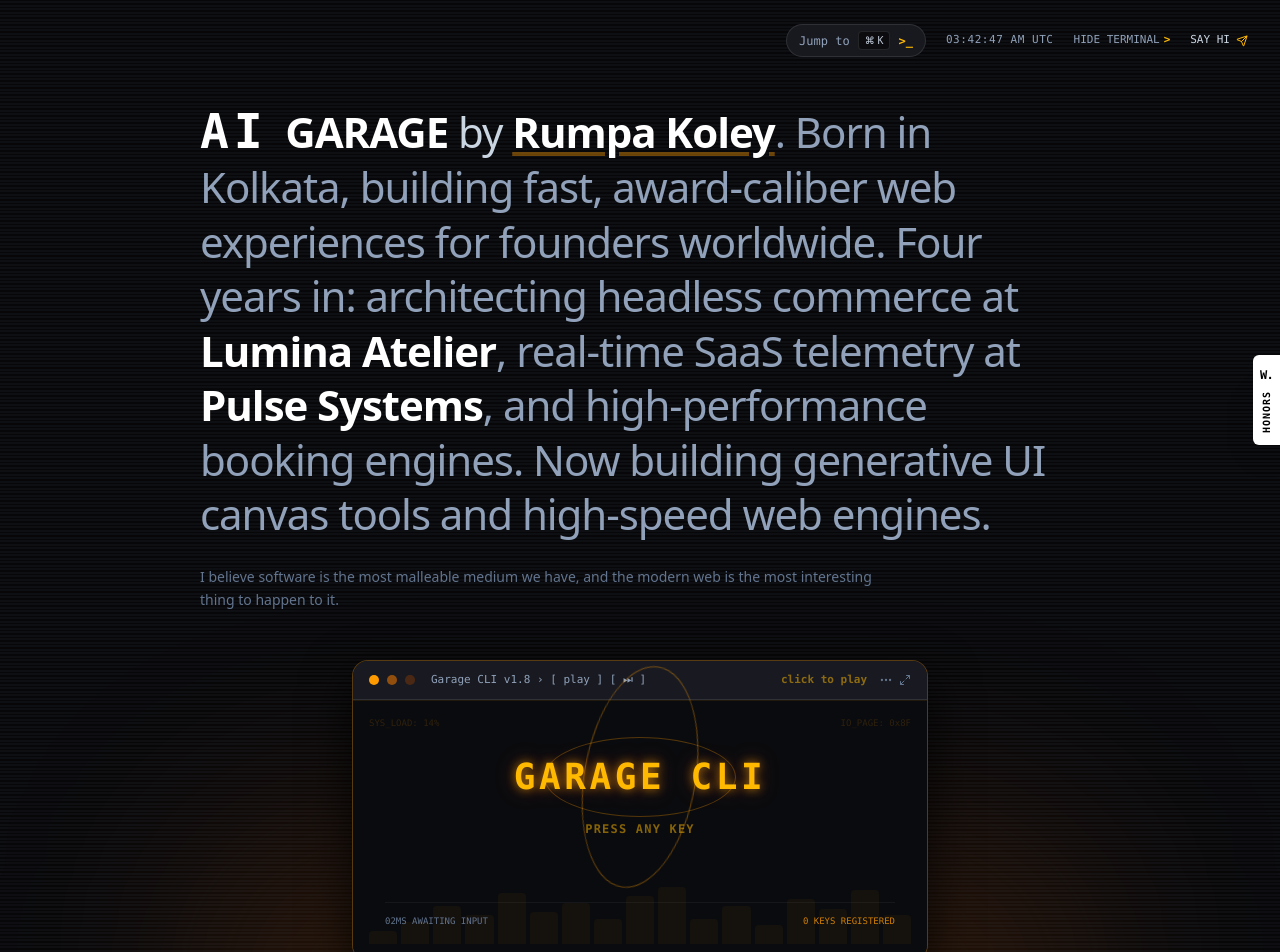
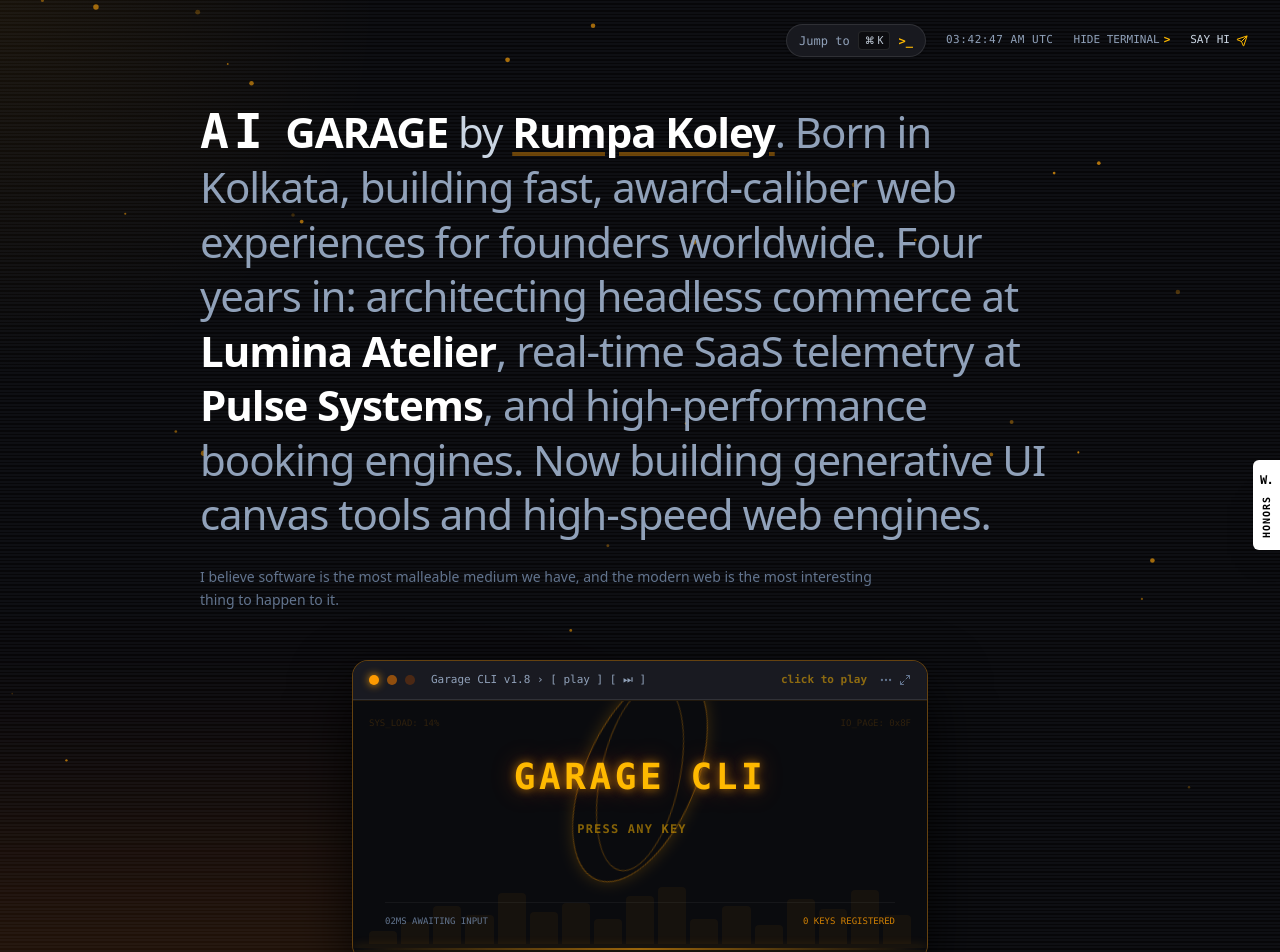
Before and after one commit to Rumpakoley/Rumpa-Web-Developer, a React (Vite) app: page / in a window 1280 px wide. Shown: the top 952 px of the page. Built offline with nearby package versions, Linux system fonts and the light colour scheme.

Commit message:
Add interactive 3D mouse tilt, glowing embers canvas, radar sweep, and phosphor bloom transitions to landing page

```diff
--- a/src/components/BryanGarageLandingHero.tsx
+++ b/src/components/BryanGarageLandingHero.tsx
@@ -1,7 +1,7 @@
-import React, { useState, useEffect } from 'react';
+import React, { useState, useEffect, useRef } from 'react';
 import { DeveloperProfile, Project } from '../types';
 import { sound } from '../utils/audio';
-import { Terminal, Send, Search, ExternalLink, Play, SkipForward, Maximize2, MoreHorizontal } from 'lucide-react';
+import { Terminal, Send, Search, ExternalLink, Play, SkipForward, Maximize2, MoreHorizontal, Sparkles } from 'lucide-react';
 
 interface BryanGarageLandingHeroProps {
   profile: DeveloperProfile;
@@ -16,18 +16,24 @@ export const BryanGarageLandingHero: React.FC<BryanGarageLandingHeroProps> = ({
   onOpenCommandPalette,
   onOpenContact,
   onOpenShowcase,
-  onSelectProject,
 }) => {
   const [currentTime, setCurrentTime] = useState<string>('');
   const [terminalVisible, setTerminalVisible] = useState<boolean>(true);
   const [terminalInteractive, setTerminalInteractive] = useState<boolean>(false);
   const [terminalInput, setTerminalInput] = useState<string>('');
+  const [isBlooming, setIsBlooming] = useState<boolean>(false);
+  const [mousePos, setMousePos] = useState({ x: 0, y: 0 });
+  const [windowTilt, setWindowTilt] = useState({ x: 0, y: 0 });
+
+  const heroRef = useRef<HTMLElement>(null);
+  const canvasRef = useRef<HTMLCanvasElement>(null);
+
   const [terminalLogs, setTerminalLogs] = useState<string[]>([
     'BOOT: Garage CLI v1.8 online (x86_64)',
     'ROUTINES: showcase, projects, skills, contact, clear',
   ]);
 
-  // Dynamic live clock matching screenshot: "08:49:27 AM  ASIA/CALCUTTA"
+  // Dynamic live clock: "08:49:27 AM  ASIA/CALCUTTA"
   useEffect(() => {
     const updateClock = () => {
       const now = new Date();
@@ -37,7 +43,6 @@ export const BryanGarageLandingHero: React.FC<BryanGarageLandingHeroProps> = ({
         second: '2-digit',
         hour12: true,
       });
-      // Timezone identifier or ASIA/CALCUTTA
       const tz = Intl.DateTimeFormat().resolvedOptions().timeZone.toUpperCase();
       setCurrentTime(`${timeStr}  ${tz}`);
     };
@@ -46,20 +51,103 @@ export const BryanGarageLandingHero: React.FC<BryanGarageLandingHeroProps> = ({
     return () => clearInterval(interval);
   }, []);
 
-  // Keyboard press listener for "PRESS ANY KEY"
+  // Keyboard listener for "PRESS ANY KEY"
   useEffect(() => {
     const handleKeyDown = (e: KeyboardEvent) => {
       if (e.target instanceof HTMLInputElement || e.target instanceof HTMLTextAreaElement) {
         return;
       }
       if (!terminalInteractive) {
-        sound.playTerminalSuccess();
-        setTerminalInteractive(true);
+        triggerTerminalBoot();
       }
     };
     window.addEventListener('keydown', handleKeyDown);
     return () => window.removeEventListener('keydown', handleKeyDown);
   }, [terminalInteractive]);
+
+  // Ambient floating amber embers canvas animation
+  useEffect(() => {
+    const canvas = canvasRef.current;
+    if (!canvas) return;
+    const ctx = canvas.getContext('2d');
+    if (!ctx) return;
+
+    let animationFrameId: number;
+    let width = (canvas.width = window.innerWidth);
+    let height = (canvas.height = window.innerHeight);
+
+    const handleResize = () => {
+      if (!canvas) return;
+      width = canvas.width = window.innerWidth;
+      height = canvas.height = window.innerHeight;
+    };
+    window.addEventListener('resize', handleResize);
+
+    // 35 subtle glowing amber particles
+    const particles = Array.from({ length: 35 }, () => ({
+      x: Math.random() * width,
+      y: Math.random() * height,
+      size: Math.random() * 2 + 0.8,
+      speedY: Math.random() * 0.45 + 0.2,
+      speedX: (Math.random() - 0.5) * 0.3,
+      opacity: Math.random() * 0.6 + 0.2,
+    }));
+
+    const render = () => {
+      ctx.clearRect(0, 0, width, height);
+
+      particles.forEach((p) => {
+        p.y -= p.speedY;
+        p.x += p.speedX;
+
+        if (p.y < 0) {
+          p.y = height + 10;
+          p.x = Math.random() * width;
+        }
+
+        ctx.fillStyle = `rgba(245, 158, 11, ${p.opacity})`;
+        ctx.beginPath();
+        ctx.arc(p.x, p.y, p.size, 0, Math.PI * 2);
+        ctx.fill();
+      });
+
+      animationFrameId = requestAnimationFrame(render);
+    };
+
+    render();
+
+    return () => {
+      window.removeEventListener('resize', handleResize);
+      cancelAnimationFrame(animationFrameId);
+    };
+  }, []);
+
+  // 3D Mouse Tilt over Hero Section
+  const handleHeroMouseMove = (e: React.MouseEvent<HTMLElement>) => {
+    const rect = e.currentTarget.getBoundingClientRect();
+    const x = e.clientX - rect.left;
+    const y = e.clientY - rect.top;
+    setMousePos({ x, y });
+
+    const centerX = rect.width / 2;
+    const centerY = rect.height / 2;
+    const rotateX = ((y - centerY) / centerY) * -6;
+    const rotateY = ((x - centerX) / centerX) * 6;
+    setWindowTilt({ x: rotateX, y: rotateY });
+  };
+
+  const handleHeroMouseLeave = () => {
+    setWindowTilt({ x: 0, y: 0 });
+  };
+
+  const triggerTerminalBoot = () => {
+    sound.playTerminalSuccess();
+    setIsBlooming(true);
+    setTimeout(() => {
+      setIsBlooming(false);
+      setTerminalInteractive(true);
+    }, 350);
+  };
 
   const handleTerminalSubmit = (e: React.FormEvent) => {
     e.preventDefault();
@@ -67,42 +155,61 @@ export const BryanGarageLandingHero: React.FC<BryanGarageLandingHeroProps> = ({
     if (!cmd) return;
 
     sound.playTerminalSuccess();
-    setTerminalLogs(prev => [...prev, `> ${cmd}`]);
+    setTerminalLogs((prev) => [...prev, `> ${cmd}`]);
 
     if (cmd === 'showcase' || cmd === 'timeline' || cmd === 'play') {
-      setTerminalLogs(prev => [...prev, '✓ Navigating to 3D Timeline Chain...']);
-      setTimeout(() => onOpenShowcase(), 300);
+      setTerminalLogs((prev) => [...prev, '✓ Launching 3D Timeline Chain...']);
+      setTimeout(() => onOpenShowcase(), 350);
     } else if (cmd === 'contact' || cmd === 'hi') {
-      setTerminalLogs(prev => [...prev, '✓ Opening communication dispatch...']);
-      setTimeout(() => onOpenContact(), 300);
+      setTerminalLogs((prev) => [...prev, '✓ Opening communication dispatch...']);
+      setTimeout(() => onOpenContact(), 350);
     } else if (cmd === 'clear') {
       setTerminalLogs([]);
     } else {
-      setTerminalLogs(prev => [...prev, `Command '${cmd}' logged. Type 'showcase' or 'contact'.`]);
+      setTerminalLogs((prev) => [...prev, `Command '${cmd}' logged. Type 'showcase' or 'contact'.`]);
     }
     setTerminalInput('');
   };
 
   return (
-    <section className="relative min-h-[92vh] flex flex-col justify-between bg-garage-scanlines text-slate-200 overflow-hidden px-4 sm:px-8 pt-6 pb-12 select-none border-b border-amber-500/20">
+    <section
+      ref={heroRef}
+      onMouseMove={handleHeroMouseMove}
+      onMouseLeave={handleHeroMouseLeave}
+      className="relative min-h-[92vh] flex flex-col justify-between bg-garage-scanlines text-slate-200 overflow-hidden px-4 sm:px-8 pt-6 pb-12 select-none border-b border-amber-500/20 perspective-container"
+    >
+      {/* Interactive Cursor Spotlight Glow */}
+      <div
+        aria-hidden="true"
+        className="absolute inset-0 pointer-events-none transition-opacity duration-300"
+        style={{
+          background: `radial-gradient(circle at ${mousePos.x}px ${mousePos.y}px, rgba(245, 158, 11, 0.07), transparent 380px)`,
+        }}
+      />
+
+      {/* Ambient floating amber embers canvas */}
+      <canvas
+        ref={canvasRef}
+        className="absolute inset-0 pointer-events-none z-0"
+      />
 
       {/* Background warm amber flame blur at bottom */}
       <div
         aria-hidden="true"
-        className="absolute bottom-[-100px] left-1/2 -translate-x-1/2 w-[750px] sm:w-[900px] h-[350px] bg-gradient-to-t from-amber-600/25 via-orange-500/15 to-transparent rounded-full blur-[110px] pointer-events-none"
+        className="absolute bottom-[-90px] left-1/2 -translate-x-1/2 w-[750px] sm:w-[950px] h-[360px] bg-gradient-to-t from-amber-600/30 via-orange-500/18 to-transparent rounded-full blur-[110px] pointer-events-none amber-haze-pulse z-0"
       />
 
       {/* ======================================================== */}
       {/* TOP HEADER BAR (Exact match to reference site)           */}
       {/* ======================================================== */}
-      <div className="relative z-20 flex items-center justify-end gap-5 text-xs font-mono">
+      <div className="relative z-20 flex items-center justify-end gap-5 text-xs font-mono animate-hero-fade">
         {/* Jump to Command Palette Button */}
         <button
           onClick={() => {
             sound.playClick();
             onOpenCommandPalette();
           }}
-          className="px-3 py-1.5 rounded-full bg-[#18191f] hover:bg-[#22242c] border border-white/10 hover:border-amber-500/40 text-slate-300 hover:text-white transition-all flex items-center gap-2"
+          className="px-3 py-1.5 rounded-full bg-[#18191f] hover:bg-[#22242c] border border-white/10 hover:border-amber-500/40 text-slate-300 hover:text-white transition-all flex items-center gap-2 shadow-sm hover:scale-105 active:scale-95"
           title="Open command palette (Ctrl+K)"
         >
           <span className="text-slate-400">Jump to</span>
@@ -123,10 +230,10 @@ export const BryanGarageLandingHero: React.FC<BryanGarageLandingHeroProps> = ({
             sound.playClick();
             setTerminalVisible(!terminalVisible);
           }}
-          className="text-[11px] text-slate-400 hover:text-white transition-colors flex items-center gap-1"
+          className="text-[11px] text-slate-400 hover:text-white transition-colors flex items-center gap-1 group"
         >
           <span>{terminalVisible ? 'HIDE TERMINAL' : 'SHOW TERMINAL'}</span>
-          <span className="text-amber-400 font-bold">&gt;</span>
+          <span className="text-amber-400 font-bold group-hover:translate-x-0.5 transition-transform">&gt;</span>
         </button>
 
         {/* Say Hi Action */}
@@ -135,17 +242,17 @@ export const BryanGarageLandingHero: React.FC<BryanGarageLandingHeroProps> = ({
             sound.playClick(900);
             onOpenContact('Hello Rumpa! Reaching out from your AI Garage.');
           }}
-          className="text-[11px] text-slate-300 hover:text-amber-400 transition-colors flex items-center gap-1.5"
+          className="text-[11px] text-slate-300 hover:text-amber-400 transition-colors flex items-center gap-1.5 group"
         >
           <span>SAY HI</span>
-          <Send className="w-3 h-3 text-amber-400" />
+          <Send className="w-3 h-3 text-amber-400 group-hover:translate-x-0.5 group-hover:-translate-y-0.5 transition-transform" />
         </button>
       </div>
 
       {/* ======================================================== */}
       {/* EDITORIAL HERO STATEMENT (Exact match to reference)      */}
       {/* ======================================================== */}
-      <div className="relative z-10 max-w-4xl mx-auto mt-8 sm:mt-12 px-2 text-left">
+      <div className="relative z-10 max-w-4xl mx-auto mt-8 sm:mt-12 px-2 text-left animate-hero-fade">
         <h1 className="text-2xl sm:text-4xl md:text-[42px] leading-[1.3] font-normal tracking-tight text-slate-400 font-sans">
           <span className="font-mono font-black text-white text-3xl sm:text-5xl tracking-widest inline-block mr-2 uppercase">
             AI
@@ -154,10 +261,10 @@ export const BryanGarageLandingHero: React.FC<BryanGarageLandingHeroProps> = ({
             GARAGE
           </strong>{' '}
           <span className="text-slate-300 font-medium">by</span>{' '}
-          <strong className="text-white font-bold underline decoration-amber-500/40 underline-offset-4">
+          <strong className="text-white font-bold underline decoration-amber-500/40 underline-offset-4 hover:decoration-amber-400 transition-colors cursor-pointer">
             {profile.name}
           </strong>
-          . Born in Kolkata, building fast, award-caliber web experiences for founders worldwide. Four years in: architecting headless commerce at <strong className="text-white font-semibold">Lumina Atelier</strong>, real-time SaaS telemetry at <strong className="text-white font-semibold">Pulse Systems</strong>, and high-performance booking engines. Now building generative UI canvas tools and high-speed web engines.
+          . Born in Kolkata, building fast, award-caliber web experiences for founders worldwide. Four years in: architecting headless commerce at <strong className="text-white font-semibold hover:text-amber-300 transition-colors">Lumina Atelier</strong>, real-time SaaS telemetry at <strong className="text-white font-semibold hover:text-amber-300 transition-colors">Pulse Systems</strong>, and high-performance booking engines. Now building generative UI canvas tools and high-speed web engines.
         </h1>
 
         <p className="mt-6 text-xs sm:text-sm text-slate-500 font-light max-w-2xl leading-relaxed">
@@ -169,14 +276,25 @@ export const BryanGarageLandingHero: React.FC<BryanGarageLandingHeroProps> = ({
       {/* CENTERPIECE: FLOATING GARAGE CLI v1.8 WINDOW             */}
       {/* ======================================================== */}
       {terminalVisible && (
-        <div className="relative z-20 max-w-xl w-full mx-auto mt-8 sm:mt-12 transition-all">
-          <div className="rounded-2xl border border-amber-500/30 bg-[#14151a]/95 backdrop-blur-xl shadow-[0_20px_50px_rgba(0,0,0,0.8)] overflow-hidden">
+        <div
+          className="relative z-20 max-w-xl w-full mx-auto mt-8 sm:mt-12 transition-transform duration-200 ease-out animate-hero-fade-delay float-idle"
+          style={{
+            transform: `perspective(1000px) rotateX(${windowTilt.x}deg) rotateY(${windowTilt.y}deg)`,
+          }}
+        >
+          <div className="rounded-2xl border border-amber-500/35 bg-[#14151a]/95 backdrop-blur-2xl shadow-[0_25px_60px_rgba(0,0,0,0.85)] overflow-hidden transition-all duration-300 hover:border-amber-400/60 hover:shadow-[0_25px_60px_rgba(245,158,11,0.18)]">
+
+            {/* Specular glass reflection bar */}
+            <div
+              aria-hidden="true"
+              className="absolute inset-0 pointer-events-none opacity-20 bg-gradient-to-tr from-transparent via-white/10 to-transparent"
+            />
 
             {/* Window Chrome Header */}
-            <div className="px-4 py-3 bg-[#191a21] border-b border-white/10 flex items-center justify-between text-xs font-mono">
+            <div className="px-4 py-3 bg-[#191a21] border-b border-white/10 flex items-center justify-between text-xs font-mono relative z-10">
               {/* Traffic light dots */}
               <div className="flex items-center gap-2">
-                <div className="w-2.5 h-2.5 rounded-full bg-amber-500" />
+                <div className="w-2.5 h-2.5 rounded-full bg-amber-500 shadow-[0_0_8px_#f59e0b]" />
                 <div className="w-2.5 h-2.5 rounded-full bg-amber-600/60" />
                 <div className="w-2.5 h-2.5 rounded-full bg-amber-800/40" />
                 <span className="text-[11px] text-slate-400 ml-2">
@@ -188,8 +306,8 @@ export const BryanGarageLandingHero: React.FC<BryanGarageLandingHeroProps> = ({
               <div className="flex items-center gap-3">
                 <button
                   onClick={() => {
-                    sound.playTerminalSuccess();
-                    setTerminalInteractive(!terminalInteractive);
+                    if (!terminalInteractive) triggerTerminalBoot();
+                    else setTerminalInteractive(false);
                   }}
                   className="text-amber-400 hover:text-amber-300 font-bold text-[11px] animate-pulse transition-colors"
                 >
@@ -197,7 +315,11 @@ export const BryanGarageLandingHero: React.FC<BryanGarageLandingHeroProps> = ({
                 </button>
                 <div className="text-slate-500 flex items-center gap-1.5">
                   <MoreHorizontal className="w-3.5 h-3.5" />
-                  <button onClick={onOpenShowcase} title="Fullscreen 3D Showcase">
+                  <button
+                    onClick={onOpenShowcase}
+                    title="Fullscreen 3D Showcase"
+                    className="hover:scale-110 active:scale-95 transition-transform"
+                  >
                     <Maximize2 className="w-3 h-3 hover:text-white transition-colors" />
                   </button>
                 </div>
@@ -206,22 +328,26 @@ export const BryanGarageLandingHero: React.FC<BryanGarageLandingHeroProps> = ({
 
             {/* CRT Display Chamber */}
             <div
-              className="relative p-6 sm:p-8 bg-[#0a0b0e] border-t border-amber-500/10 min-h-[260px] flex flex-col justify-between font-mono cursor-pointer"
+              className={`relative p-6 sm:p-8 bg-[#0a0b0e] border-t border-amber-500/10 min-h-[260px] flex flex-col justify-between font-mono cursor-pointer overflow-hidden ${
+                isBlooming ? 'crt-bloom-anim' : ''
+              }`}
               onClick={() => {
                 if (!terminalInteractive) {
-                  sound.playTerminalSuccess();
-                  setTerminalInteractive(true);
+                  triggerTerminalBoot();
                 }
               }}
             >
-              {/* Background amber telemetry graphs */}
+              {/* Radar Sweep Line Effect */}
+              <div className="radar-sweep-line" />
+
+              {/* Background amber telemetry histograms */}
               <div className="absolute inset-0 opacity-15 pointer-events-none p-4 flex flex-col justify-between">
                 <div className="flex justify-between text-[9px] text-amber-500">
                   <span>SYS_LOAD: 14%</span>
                   <span>IO_PAGE: 0x8F</span>
                 </div>
                 {/* Horizontal bar histogram */}
-                <div className="flex items-end gap-1 h-16 w-full opacity-30">
+                <div className="flex items-end gap-1 h-16 w-full opacity-35">
                   {[20, 35, 60, 45, 80, 50, 65, 40, 75, 90, 40, 60, 30, 70, 55, 85, 45].map((h, i) => (
                     <div
                       key={i}
@@ -236,15 +362,19 @@ export const BryanGarageLandingHero: React.FC<BryanGarageLandingHeroProps> = ({
               {terminalInteractive ? (
                 <div className="relative z-10 space-y-3 text-xs">
                   <div className="text-amber-400 font-bold flex items-center justify-between border-b border-amber-500/20 pb-2">
-                    <span>GARAGE CLI // SESSION ACTIVE</span>
+                    <span className="flex items-center gap-1.5">
+                      <span className="w-2 h-2 rounded-full bg-amber-400 animate-ping" />
+                      GARAGE CLI // SESSION ACTIVE
+                    </span>
                     <button
                       onClick={(e) => {
                         e.stopPropagation();
                         onOpenShowcase();
                       }}
-                      className="px-2.5 py-0.5 rounded bg-amber-500/20 text-amber-300 hover:bg-amber-500/40 text-[10px] transition-colors"
+                      className="px-2.5 py-0.5 rounded bg-amber-500/20 text-amber-300 hover:bg-amber-500/40 text-[10px] transition-all flex items-center gap-1 shadow-sm"
                     >
-                      OPEN 3D TIMELINE ➔
+                      <span>OPEN 3D TIMELINE</span>
+                      <span>➔</span>
                     </button>
                   </div>
                   <div className="space-y-1 text-slate-300 max-h-36 overflow-y-auto">
@@ -270,22 +400,23 @@ export const BryanGarageLandingHero: React.FC<BryanGarageLandingHeroProps> = ({
                 </div>
               ) : (
                 /* The Signature Wireframe Globe & "GARAGE CLI" Amber Logo (Exact to screenshot) */
-                <div className="relative z-10 flex flex-col items-center justify-center py-6 text-center">
+                <div className="relative z-10 flex flex-col items-center justify-center py-6 text-center group">
 
-                  {/* Wireframe elliptical ring */}
+                  {/* Concentric Dual Wireframe Elliptical Rings */}
                   <div className="relative flex items-center justify-center">
-                    <div className="w-56 h-28 border border-amber-500/40 rounded-[50%] absolute wireframe-orbit pointer-events-none" />
-                    <div className="w-48 h-20 border border-amber-500/30 rounded-[50%] absolute pointer-events-none" />
+                    <div className="w-56 h-28 border border-amber-500/40 rounded-[50%] absolute wireframe-orbit pointer-events-none shadow-[0_0_15px_rgba(245,158,11,0.2)]" />
+                    <div className="w-48 h-20 border border-amber-500/30 rounded-[50%] absolute wireframe-orbit-rev pointer-events-none" />
 
                     {/* Massive Glowing Amber Logo */}
-                    <h2 className="text-3xl sm:text-4xl font-black tracking-widest text-amber-400 uppercase font-mono glow-amber-text z-10">
+                    <h2 className="text-3xl sm:text-4xl font-black tracking-widest text-amber-400 uppercase font-mono glow-amber-text z-10 transition-transform group-hover:scale-105 duration-300">
                       GARAGE CLI
                     </h2>
                   </div>
 
                   {/* Flashing "PRESS ANY KEY" prompt */}
-                  <div className="mt-6 text-xs font-mono font-bold tracking-widest text-amber-400 animate-pulse">
-                    PRESS ANY KEY
+                  <div className="mt-6 text-xs font-mono font-bold tracking-widest text-amber-400 animate-pulse flex items-center gap-1.5">
+                    <span>PRESS ANY KEY</span>
+                    <span className="terminal-cursor" />
                   </div>
                 </div>
               )}
@@ -308,7 +439,7 @@ export const BryanGarageLandingHero: React.FC<BryanGarageLandingHeroProps> = ({
           href="https://bryangarage.dev/showcase"
           target="_blank"
           rel="noopener noreferrer"
-          className="bg-white text-black font-mono font-bold py-3 px-1.5 flex flex-col items-center justify-center rounded-l-md shadow-2xl hover:bg-slate-200 transition-colors cursor-pointer group"
+          className="bg-white text-black font-mono font-bold py-3 px-1.5 flex flex-col items-center justify-center rounded-l-md shadow-2xl hover:bg-amber-400 transition-colors cursor-pointer group hover:-translate-x-1 duration-200"
           title="Inspired by Bryan Garage Awwwards Winner"
         >
           <span className="text-xs font-black mb-2 tracking-tighter">W.</span>
--- a/src/index.css
+++ b/src/index.css
@@ -91,7 +91,7 @@
 
 /* Amber Retro Phosphor Glow */
 .glow-amber-text {
-  text-shadow: 0 0 10px rgba(245, 158, 11, 0.7), 0 0 20px rgba(234, 88, 12, 0.4);
+  text-shadow: 0 0 10px rgba(245, 158, 11, 0.7), 0 0 25px rgba(234, 88, 12, 0.45);
 }
 
 .glow-amber-box {
@@ -121,5 +121,113 @@
 }
 
 .wireframe-orbit {
-  animation: globeSpin 25s linear infinite;
+  animation: globeSpin 22s linear infinite;
 }
+
+@keyframes globeSpinReverse {
+  0% { transform: rotate(360deg); }
+  100% { transform: rotate(0deg); }
+}
+
+.wireframe-orbit-rev {
+  animation: globeSpinReverse 32s linear infinite;
+}
+
+/* Radar Sweep Line Animation */
+@keyframes radarSweep {
+  0% {
+    top: 0%;
+    opacity: 0.2;
+  }
+  30% {
+    opacity: 0.85;
+  }
+  70% {
+    opacity: 0.85;
+  }
+  100% {
+    top: 100%;
+    opacity: 0.1;
+  }
+}
+
+.radar-sweep-line {
+  position: absolute;
+  left: 0;
+  right: 0;
+  height: 2px;
+  background: linear-gradient(90deg, transparent, rgba(245, 158, 11, 0.75), transparent);
+  box-shadow: 0 0 12px rgba(245, 158, 11, 0.6);
+  animation: radarSweep 4s cubic-bezier(0.4, 0, 0.2, 1) infinite;
+  pointer-events: none;
+}
+
+/* Levitation float animation for floating window */
+@keyframes floatIdle {
+  0%, 100% {
+    transform: translateY(0px);
+  }
+  50% {
+    transform: translateY(-8px);
+  }
+}
+
+.float-idle {
+  animation: floatIdle 6s ease-in-out infinite;
+}
+
+/* Ambient Flame Glow Breathing */
+@keyframes ambientHaze {
+  0%, 100% {
+    transform: translate(-50%, 0) scale(1);
+    opacity: 0.65;
+  }
+  50% {
+    transform: translate(-50%, -12px) scale(1.08);
+    opacity: 0.95;
+  }
+}
+
+.amber-haze-pulse {
+  animation: ambientHaze 7s ease-in-out infinite;
+}
+
+/* CRT Screen Bloom / Power Up Transition */
+@keyframes crtBloom {
+  0% {
+    filter: brightness(2.4) contrast(1.4) blur(3px);
+    transform: scale(0.97);
+  }
+  40% {
+    filter: brightness(1.6) blur(1px);
+  }
+  100% {
+    filter: brightness(1) contrast(1) blur(0px);
+    transform: scale(1);
+  }
+}
+
+.crt-bloom-anim {
+  animation: crtBloom 0.4s ease-out forwards;
+}
+
+/* Smooth Entrance Fade & Slide */
+@keyframes heroFadeUp {
+  0% {
+    opacity: 0;
+    transform: translateY(18px);
+  }
+  100% {
+    opacity: 1;
+    transform: translateY(0);
+  }
+}
+
+.animate-hero-fade {
+  animation: heroFadeUp 0.8s cubic-bezier(0.16, 1, 0.3, 1) forwards;
+}
+
+.animate-hero-fade-delay {
+  animation: heroFadeUp 0.9s cubic-bezier(0.16, 1, 0.3, 1) 0.15s forwards;
+  opacity: 0;
+}
```
